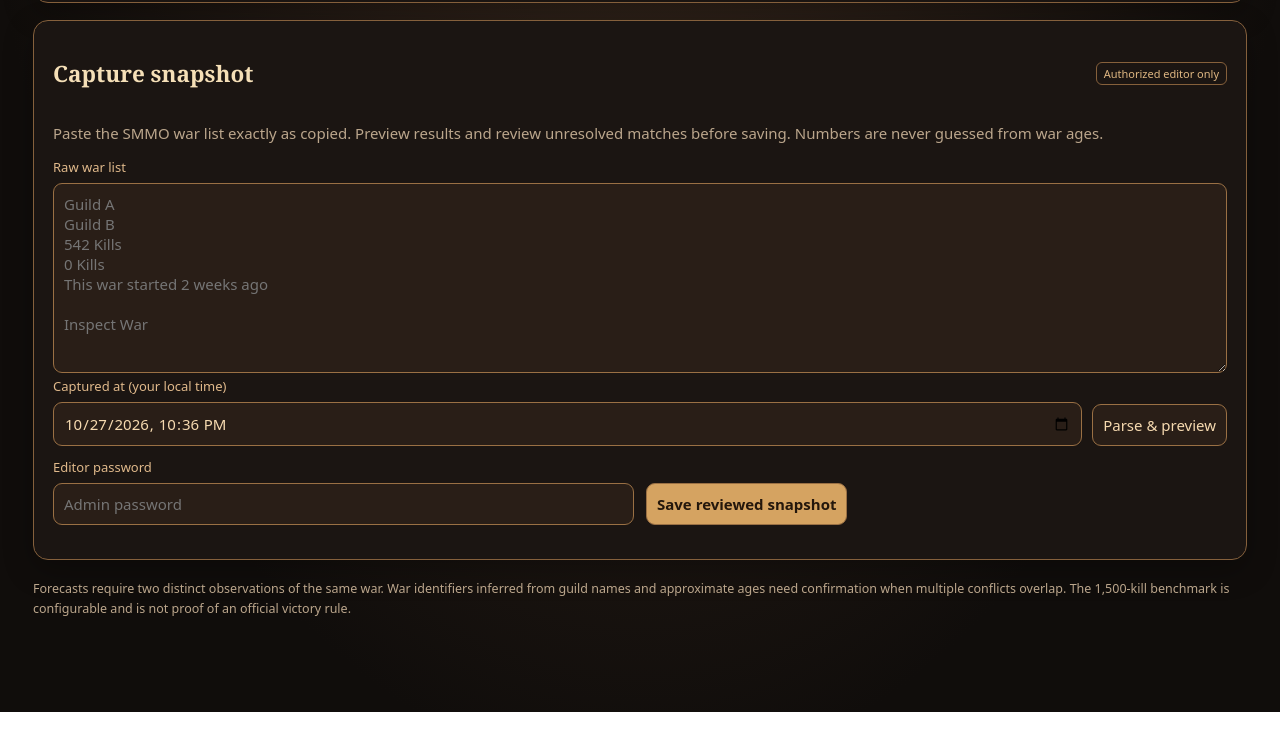
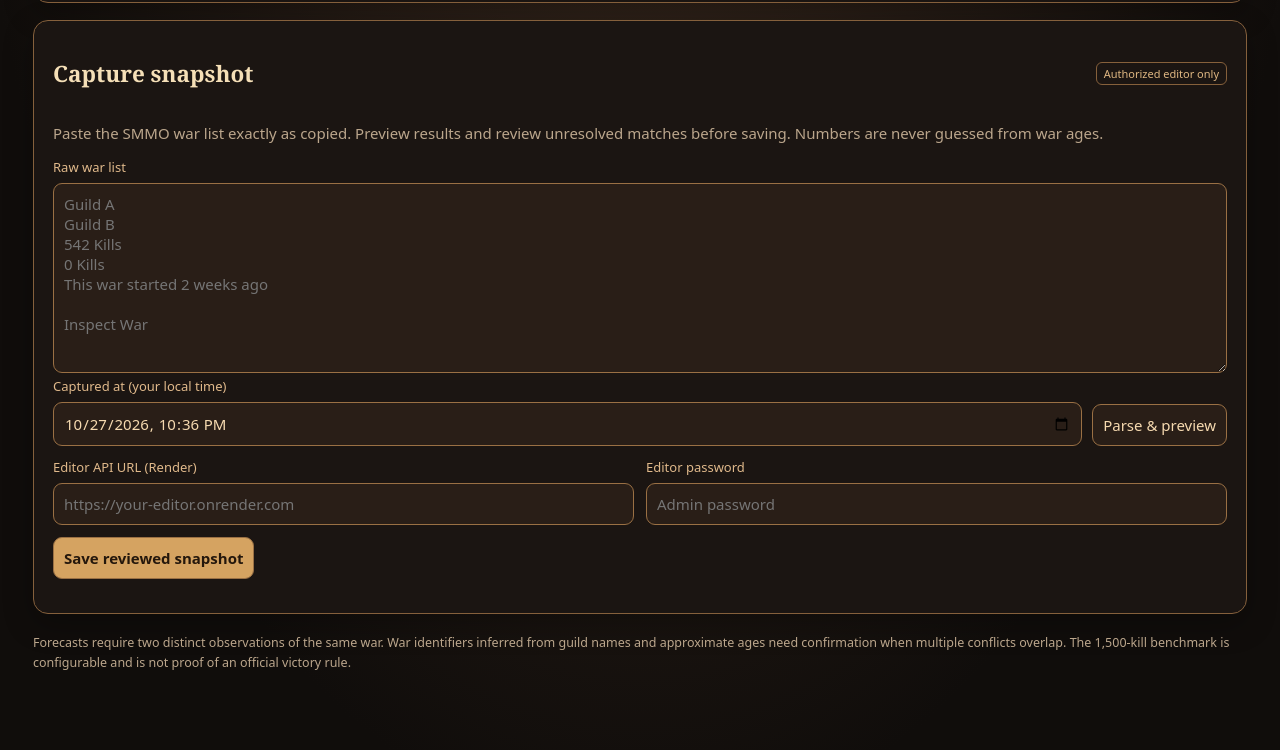
Before and after one commit to CaptainPWilly/willy-dex, a website: page wars.html in a window 1280 px wide. Shown: the part 698-1448 px from the top of the page. Before the commit the page ends 1410 px from the top, so only its background shows below. Drawn offline with Linux system fonts and the light colour scheme.

Commit message:
War Intelligence: configurable editor API address

```diff
--- a/wars.html
+++ b/wars.html
@@ -8,5 +8,5 @@
 <section class="panel"><div class="flex"><h2>Capture snapshot</h2><span class="tag">Authorized editor only</span></div><p class="muted">Paste the SMMO war list exactly as copied. Preview results and review unresolved matches before saving. Numbers are never guessed from war ages.</p>
 <label for="raw">Raw war list</label><textarea id="raw" placeholder="Guild A&#10;Guild B&#10;542 Kills&#10;0 Kills&#10;This war started 2 weeks ago&#10;&#10;Inspect War"></textarea>
 <div class="actions"><div class="action-block"><label for="captured">Captured at (your local time)</label><input id="captured" type="datetime-local" style="width:100%"></div><button id="previewBtn">Parse & preview</button></div><div id="preview"></div>
-<div class="split" id="saveControls" hidden><div><label for="password">Editor password</label><input id="password" type="password" autocomplete="current-password" placeholder="Admin password" style="width:100%"></div><div class="actions"><button class="primary" id="saveBtn">Save reviewed snapshot</button></div></div><p id="status" role="status" aria-live="polite"></p>
+<div class="split" id="saveControls" hidden><div><label for="apiHost">Editor API URL (Render)</label><input id="apiHost" type="url" placeholder="https://your-editor.onrender.com" style="width:100%" autocomplete="url"></div><div><label for="password">Editor password</label><input id="password" type="password" autocomplete="current-password" placeholder="Admin password" style="width:100%"></div><div class="actions"><button class="primary" id="saveBtn">Save reviewed snapshot</button></div></div><p id="status" role="status" aria-live="polite"></p>
 </section><p class="muted"><small>Forecasts require two distinct observations of the same war. War identifiers inferred from guild names and approximate ages need confirmation when multiple conflicts overlap. The 1,500-kill benchmark is configurable and is not proof of an official victory rule.</small></p></main><script src="wars.js?v=1"></script></body></html>
```
